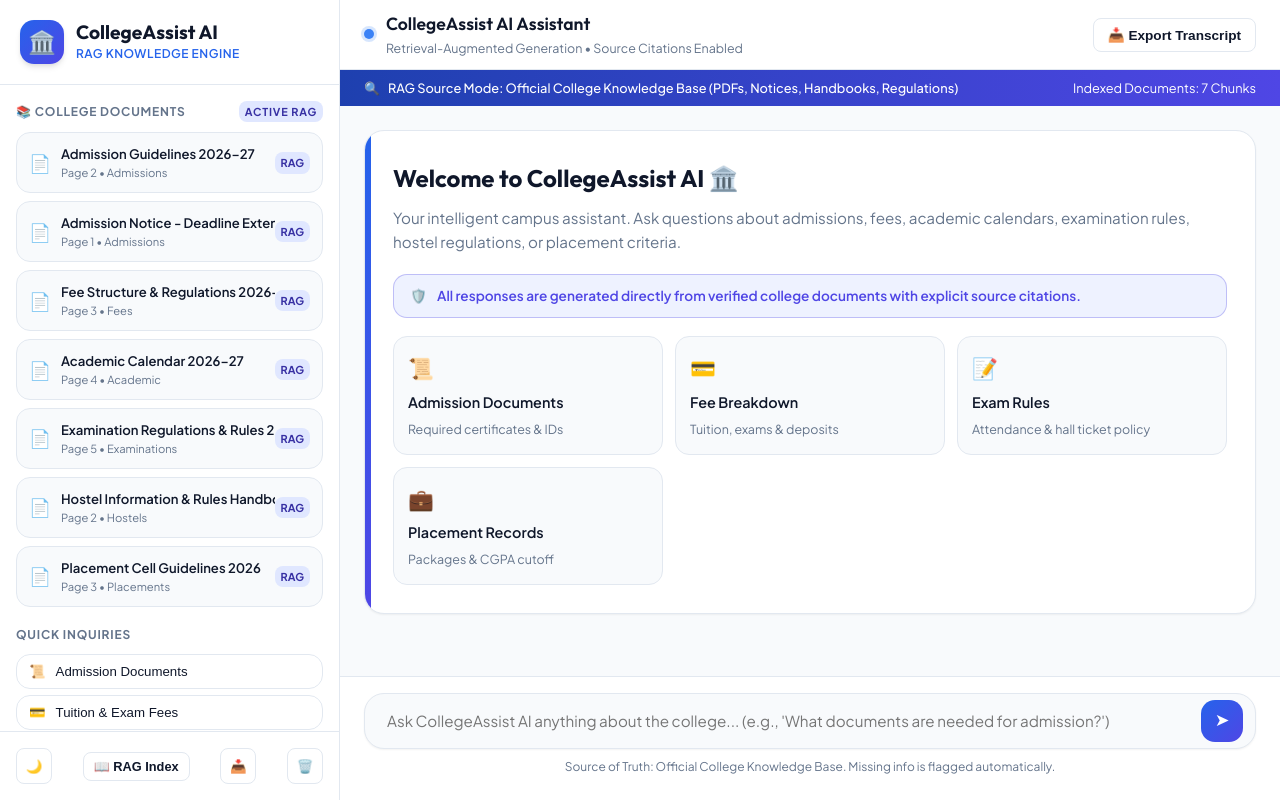
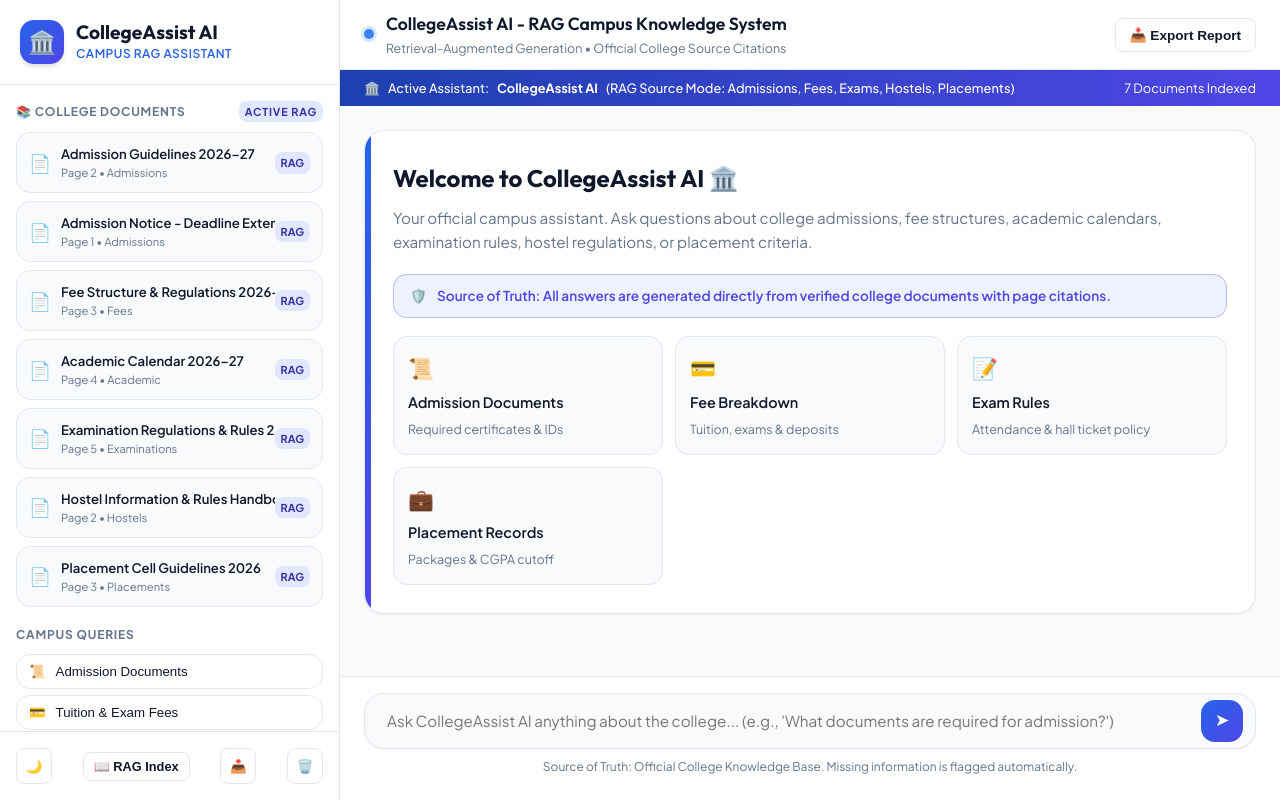
Before and after one commit to vikrampalli357-oss/Health-Education-chatbot, a website: page index.html in a window 1280 px wide. Drawn offline with Linux system fonts and the light colour scheme.

Commit message:
Set CollegeAssist AI as active primary interface

```diff
--- a/index.html
+++ b/index.html
@@ -3,9 +3,9 @@
 <head>
   <meta charset="UTF-8" />
   <meta name="viewport" content="width=device-width, initial-scale=1.0" />
-  <title>CollegeAssist AI - RAG College Assistant</title>
+  <title>CollegeAssist AI - Campus RAG Assistant</title>
   <meta name="description" content="CollegeAssist AI provides accurate, source-cited information from official college documents using Retrieval-Augmented Generation (RAG)." />
-  <link rel="stylesheet" href="styles.css" />
+  <link rel="stylesheet" href="styles.css?v=2.0" />
 </head>
 <body>
 
@@ -17,7 +17,7 @@
           <div class="brand-icon">🏛️</div>
           <div>
             <div class="brand-title">CollegeAssist AI</div>
-            <div class="brand-subtitle">RAG Knowledge Engine</div>
+            <div class="brand-subtitle">Campus RAG Assistant</div>
           </div>
         </div>
       </div>
@@ -34,9 +34,9 @@
           </div>
         </div>
 
-        <!-- Quick Topic Prompts -->
+        <!-- Quick Inquiries -->
         <div>
-          <div class="sidebar-section-title">Quick Inquiries</div>
+          <div class="sidebar-section-title">Campus Queries</div>
           <div class="preset-prompts">
             <button class="prompt-btn" onclick="fillPrompt('What documents are required for admission?')">
               <span>📜</span> Admission Documents
@@ -51,10 +51,10 @@
               <span>🌙</span> Hostel Regulations
             </button>
             <button class="prompt-btn" onclick="fillPrompt('What CGPA is required for campus placement?')">
-              <span>💼</span> Placement Eligibility
+              <span>💼</span> Placement Cutoff
             </button>
             <button class="prompt-btn" onclick="fillPrompt('Tell me about exams')">
-              <span>🔍</span> Exam Query (Clarifying)
+              <span>🔍</span> Exam Timetable Query
             </button>
           </div>
         </div>
@@ -67,29 +67,29 @@
         <button class="btn-secondary" id="openDocsBtn" style="font-size: 0.8rem; padding: 6px 10px;">
           📖 RAG Index
         </button>
-        <button class="action-icon-btn" id="exportChatBtn" title="Export Markdown Transcript">
+        <button class="action-icon-btn" id="exportChatBtn" title="Export Transcript">
           📥
         </button>
-        <button class="action-icon-btn" id="clearChatBtn" title="Clear Chat History">
+        <button class="action-icon-btn" id="clearChatBtn" title="Clear History">
           🗑️
         </button>
       </div>
     </aside>
 
-    <!-- Main Chat Workspace -->
+    <!-- Main Workspace -->
     <main class="main-chat-area">
       <!-- Chat Header -->
       <header class="chat-header">
         <div class="chat-header-info">
           <div class="status-dot"></div>
           <div>
-            <div class="header-title">CollegeAssist AI Assistant</div>
-            <div class="header-subtitle">Retrieval-Augmented Generation • Source Citations Enabled</div>
+            <div class="header-title">CollegeAssist AI - RAG Campus Knowledge System</div>
+            <div class="header-subtitle">Retrieval-Augmented Generation • Official College Source Citations</div>
           </div>
         </div>
         <div class="header-actions">
           <button class="btn-secondary" onclick="exportChatTranscript()">
-            📥 Export Transcript
+            📥 Export Report
           </button>
         </div>
       </header>
@@ -97,20 +97,20 @@
       <!-- RAG Active Status Bar -->
       <div class="rag-status-bar">
         <div class="rag-status-info">
-          <span>🔍</span> RAG Source Mode: Official College Knowledge Base (PDFs, Notices, Handbooks, Regulations)
+          <span>🏛️</span> Active Assistant: <strong>CollegeAssist AI</strong> (RAG Source Mode: Admissions, Fees, Exams, Hostels, Placements)
         </div>
-        <div>Indexed Documents: 7 Chunks</div>
+        <div>7 Documents Indexed</div>
       </div>
 
-      <!-- Chat Stream -->
+      <!-- Chat Messages Area -->
       <div class="chat-messages" id="chatMessages">
-        <!-- Welcome Banner -->
+        <!-- Welcome Card -->
         <div class="welcome-card" id="welcomeCard">
           <h2 class="welcome-title">Welcome to CollegeAssist AI 🏛️</h2>
-          <p class="welcome-desc">Your intelligent campus assistant. Ask questions about admissions, fees, academic calendars, examination rules, hostel regulations, or placement criteria.</p>
+          <p class="welcome-desc">Your official campus assistant. Ask questions about college admissions, fee structures, academic calendars, examination rules, hostel regulations, or placement criteria.</p>
 
           <div class="disclaimer-pill">
-            <span>🛡️</span> All responses are generated directly from verified college documents with explicit source citations.
+            <span>🛡️</span> Source of Truth: All answers are generated directly from verified college documents with page citations.
           </div>
 
           <div class="quick-prompts-grid">
@@ -141,13 +141,13 @@
         </div>
       </div>
 
-      <!-- Input Footer -->
+      <!-- Chat Input Area -->
       <footer class="chat-input-area">
         <div class="input-wrapper">
           <textarea
             id="chatInput"
             class="chat-input"
-            placeholder="Ask CollegeAssist AI anything about the college... (e.g., 'What documents are needed for admission?')"
+            placeholder="Ask CollegeAssist AI anything about the college... (e.g., 'What documents are required for admission?')"
             rows="1"
           ></textarea>
           <button class="send-btn" id="sendBtn" title="Send message">
@@ -155,13 +155,13 @@
           </button>
         </div>
         <div class="input-hint">
-          Source of Truth: Official College Knowledge Base. Missing info is flagged automatically.
+          Source of Truth: Official College Knowledge Base. Missing information is flagged automatically.
         </div>
       </footer>
     </main>
   </div>
 
-  <!-- RAG Knowledge Base Inspector Modal -->
+  <!-- Document Knowledge Base Modal -->
   <div class="modal-overlay" id="docsModal">
     <div class="modal-content">
       <div class="modal-header">
@@ -170,15 +170,15 @@
       </div>
       <div class="modal-body">
         <button class="btn-secondary" style="margin-bottom: 16px;" onclick="handleCustomDocUpload()">
-          ➕ Ingest New College Document / Notice
+          ➕ Ingest New College Notice / Document
         </button>
         <div id="modalChunkContainer">
-          <!-- Rendered in app.js -->
+          <!-- Rendered via app.js -->
         </div>
       </div>
     </div>
   </div>
 
-  <script src="app.js"></script>
+  <script src="app.js?v=2.0"></script>
 </body>
 </html>
```
